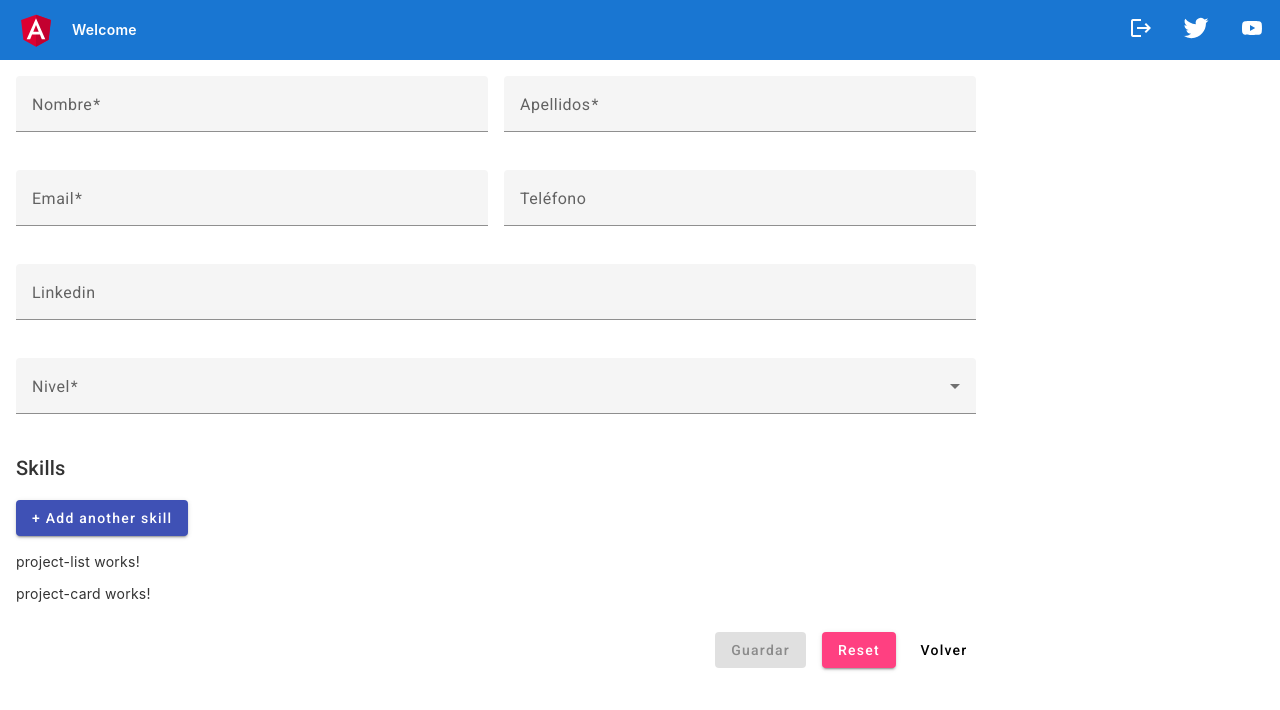
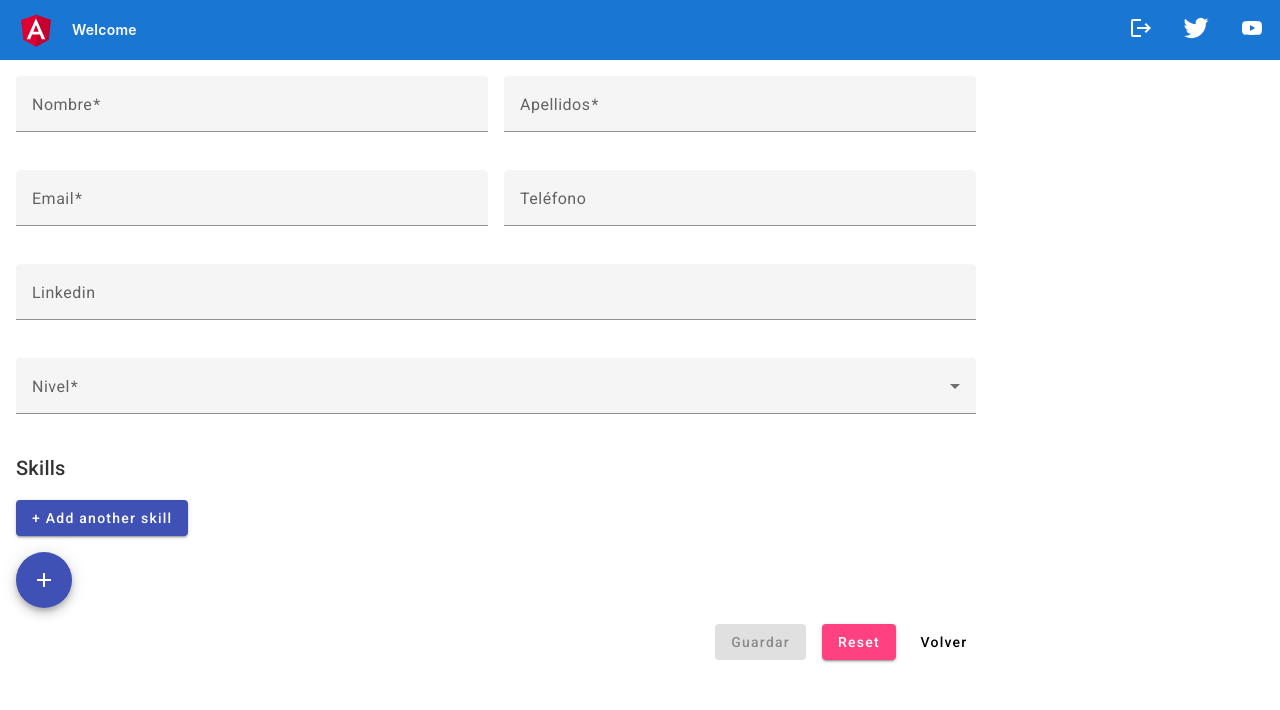
Before and after one commit to leriano7/angular-candidates, an Angular app: page /create in a window 1280 px wide. Shown: the top 710 px of the page. Built offline with nearby package versions, Linux system fonts and the light colour scheme; sample sign-in values are in the browser's storage.

Commit message:
Going ahead

```diff
--- a/src/app/components/candidate-form/candidate-form.component.html
+++ b/src/app/components/candidate-form/candidate-form.component.html
@@ -48,7 +48,7 @@
     </div>
 
     <div class="full">
-      <app-project-list></app-project-list>
+      <app-project-list [projectList]="projectsModel"></app-project-list>
     </div>
 
     <div class="full actions">
--- a/src/app/components/candidate-form/candidate-form.component.ts
+++ b/src/app/components/candidate-form/candidate-form.component.ts
@@ -8,6 +8,7 @@ import {
 } from '@angular/core';
 import { FormArray, FormBuilder, FormGroup, Validators } from '@angular/forms';
 import { Candidate } from 'src/app/models/candidate';
+import { Project } from 'src/app/models/project';
 import { linkedinPattern, phonePattern } from 'src/app/utils/validators';
 
 @Component({
@@ -112,6 +113,12 @@ export class CandidateFormComponent implements OnInit {
     return this.candidateForm.get('skills') as FormArray;
   }
 
+  public get projectsModel() : Project[] {
+    if(this.candidate?.previousProjects)
+      return this.candidate.previousProjects
+    return [];
+  }
+
   public onSubmit = () => {
     const newSkills = this.cleanBlankSkills(this.candidateForm.value.skills);
     this.candidateForm.value.skills = newSkills;
--- a/src/app/components/project-list/project-list.component.html
+++ b/src/app/components/project-list/project-list.component.html
@@ -1,2 +1,33 @@
-<p>project-list works!</p>
-<app-project-card></app-project-card>
+<div class="add-button">
+  <button
+      mat-fab
+      color="primary"
+      aria-label="Añadir un candidato" >
+      <mat-icon>add</mat-icon>
+  </button>
+</div>
+<div class="project-list">
+  <div *ngFor="let project of projectList">
+      <div>{{project.name}}</div>
+      <!-- <app-candidate-card
+        [candidate]="candidate"
+        (outDestroy)="deletedCard()"></app-candidate-card> -->
+  </div>
+</div>
+
+<!-- <div class="add-button">
+  <button
+      mat-fab
+      color="primary"
+      aria-label="Añadir un candidato"
+      routerLink="/create">
+      <mat-icon>add</mat-icon>
+  </button>
+</div>
+<div class="candidate-list">
+  <div *ngFor="let candidate of candidates">
+      <app-candidate-card
+        [candidate]="candidate"
+        (outDestroy)="deletedCard()"></app-candidate-card>
+  </div>
+</div> -->
--- a/src/app/components/project-list/project-list.component.ts
+++ b/src/app/components/project-list/project-list.component.ts
@@ -1,4 +1,5 @@
-import { Component } from '@angular/core';
+import { Component, Input } from '@angular/core';
+import { Project } from 'src/app/models/project';
 
 @Component({
   selector: 'app-project-list',
@@ -6,5 +7,5 @@ import { Component } from '@angular/core';
   styleUrls: ['./project-list.component.scss']
 })
 export class ProjectListComponent {
-
+  @Input() projectList! : Array<Project>;
 }
```
